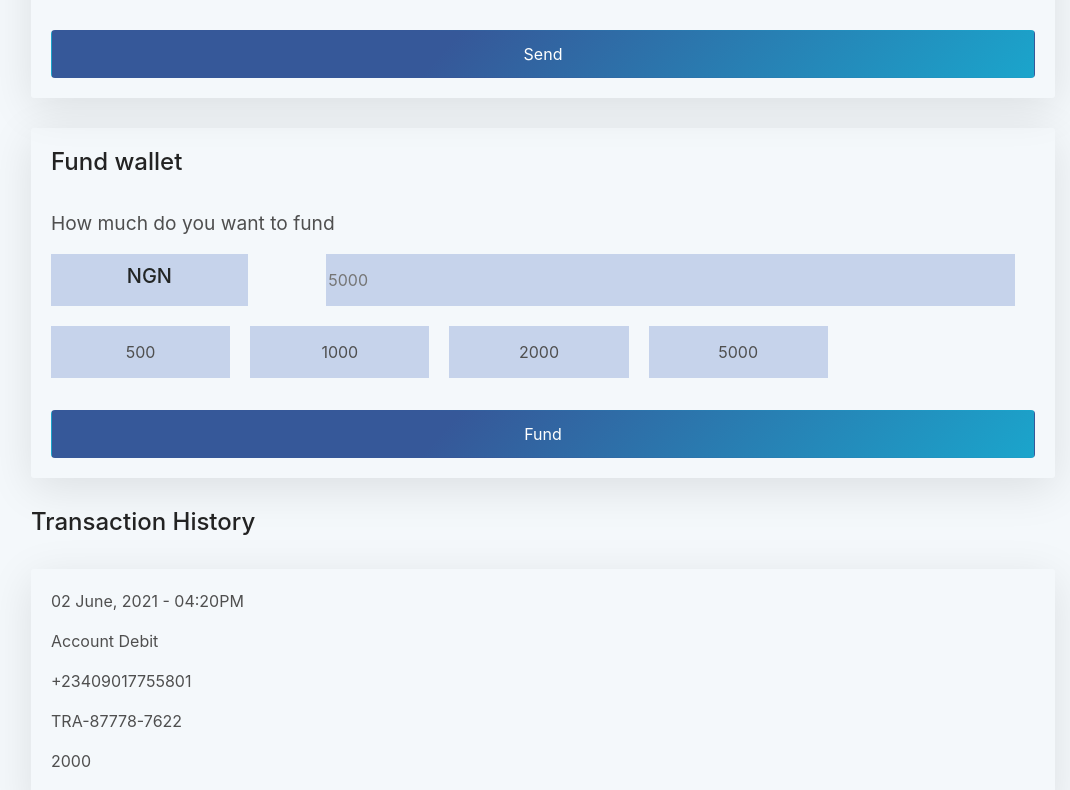
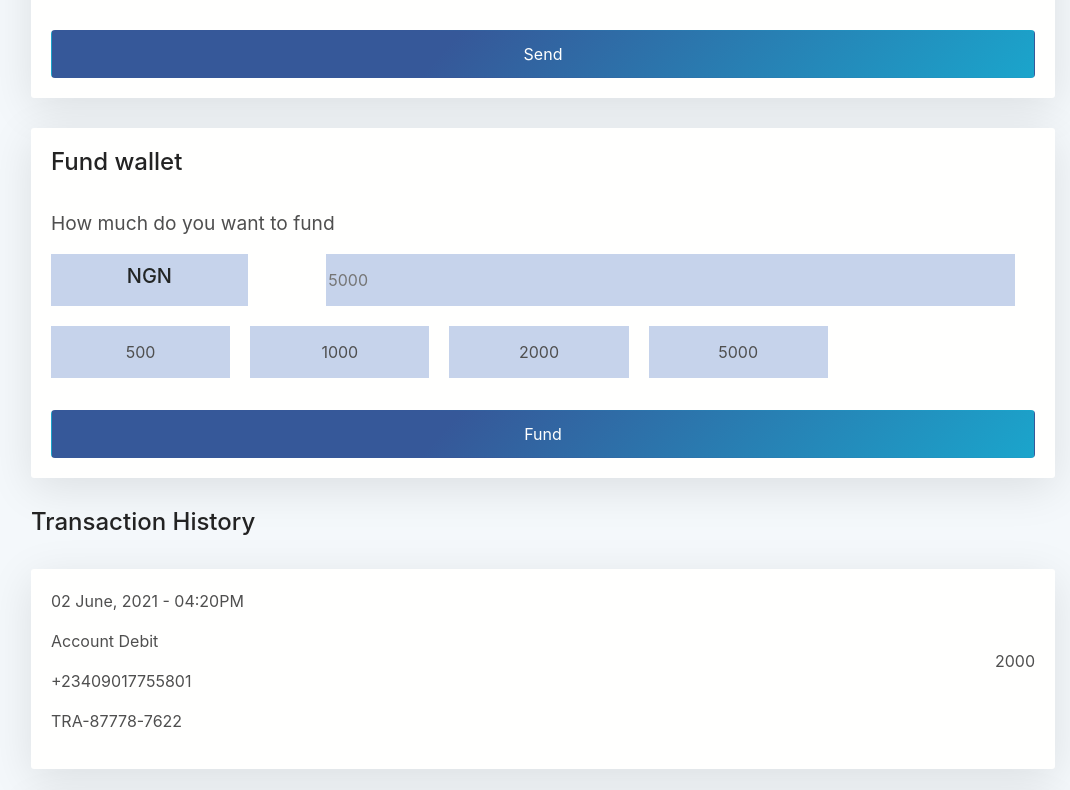
Before and after one commit to damigreen/greenm-coin, a React (Create React App) app: page / in a window 1280 px wide. Shown: the part 930-1720 px from the top of the page, without its empty margins (97-1167 px from the left). Built offline with nearby package versions, Linux system fonts and the light colour scheme.

Commit message:
add logic for styling account type

```diff
--- a/src/components/account card/AccountCard.css
+++ b/src/components/account card/AccountCard.css
@@ -25,6 +25,7 @@
   box-shadow: 0 10px 45px 0 rgb(0 0 0 / 10%);
   margin-bottom: 30px;
   padding: 20px;
+  background-color: var(--btn-txt1);
 }
 
 .bal {
@@ -81,6 +82,8 @@
   padding: 20px;
   border-radius: 3px;
   box-shadow: 0 10px 45px 0 rgb(0 0 0 / 10%);
+  background-color: var(--btn-txt1);
+
 }
 
 .card-send {
@@ -94,6 +97,8 @@
   padding: 20px;
   border-radius: 3px;
   box-shadow: 0 10px 45px 0 rgb(0 0 0 / 10%);
+  background-color: var(--btn-txt1);
+
 }
 
 .send-heading {
@@ -163,3 +168,7 @@
 .trans-style {
   align-self: flex-start;
 }
+
+.debit {
+  color: red;
+}
--- a/src/components/account card/AccountCard.js
+++ b/src/components/account card/AccountCard.js
@@ -25,6 +25,7 @@ const transaction = [
     id: 'TRA-83838-7622'
   }
 ]
+
 
 const AccountCard = () => {
 
@@ -104,13 +105,23 @@ const AccountCard = () => {
 
       <div style={{margin: '0 auto', width: '80%'}}>
         <h4 className="send-heading">Transaction History</h4>
+        {
+          transaction.map(tran => {
+            if (tran.type === 'Account Debit') {
+              console.log(tran.type);
 
-        {
-          transaction.map(tran => (
-            <div className='trans-wrap card-style'>
+              const debitElem = document.getElementsByClassName('.trans-style');
+              // const debitElem = document.getElementById('id');
+              console.log(debitElem);
+              // debitElem.classList.add('debit')
+              debitElem.className += 'debit';
+            }
+
+            return (
+              <div key={tran.id} className='trans-wrap card-style flex-row'>
                 <div className='trans-info flex-col'>
                   <p className='trans-style trans-time'>{tran.time}</p>
-                <p className='trans-style trans-type'>{tran.type}</p>
+                  <p id='id' className='trans-style trans-type'>{tran.type}</p>
                   <p className='trans-style trans-account'>{tran.account}</p>
                   <p className='trans-style trans-id'>{tran.id}</p>
                 </div>
@@ -119,7 +130,8 @@ const AccountCard = () => {
                   <p className='trans-style trans-price'>{tran.price}</p>
                 </div>
               </div>
-          ))
+            )
+          })
         }
       </div>
     </div>
```
Lines whose indentation alone changed are shown as unchanged.
